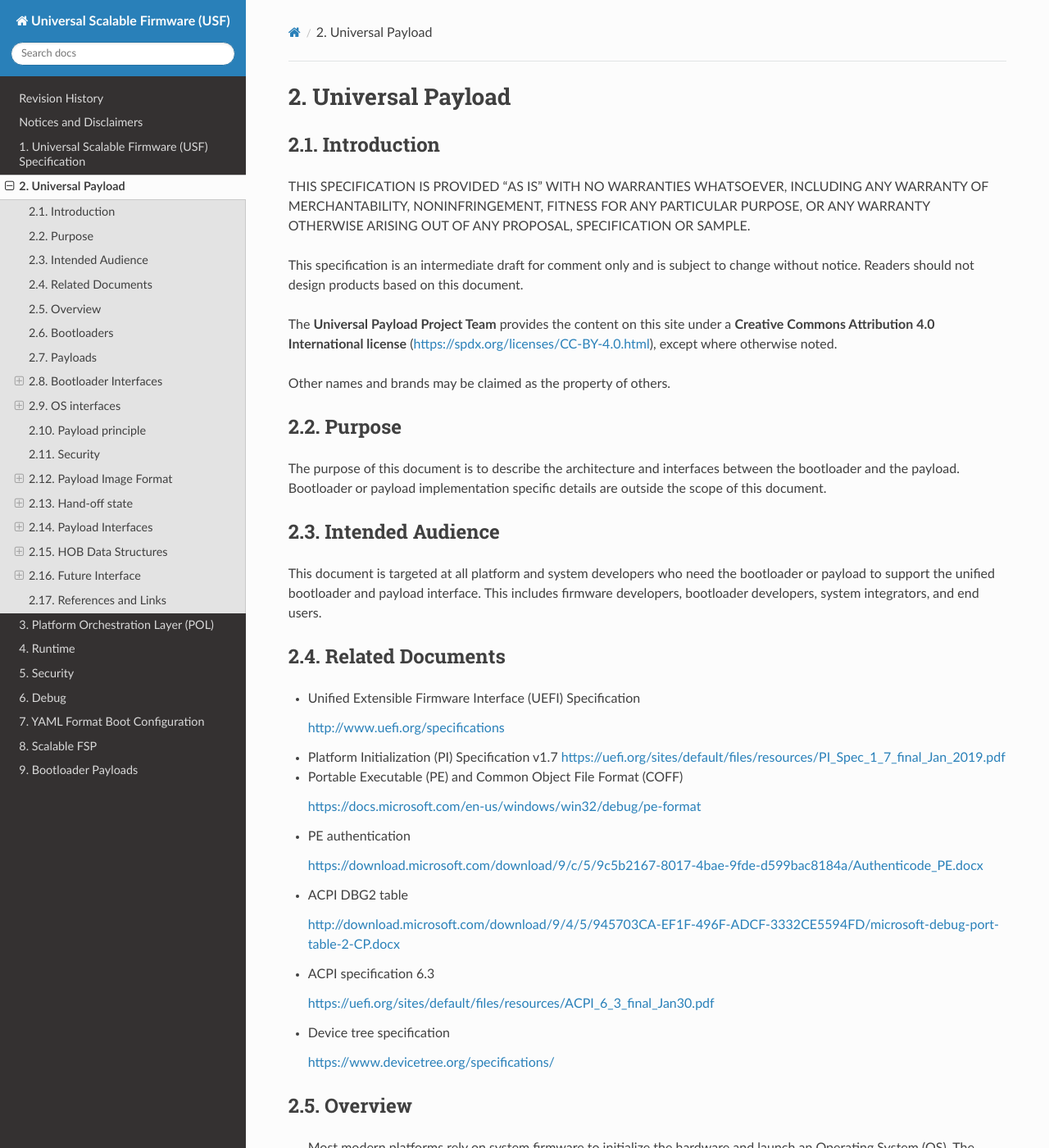
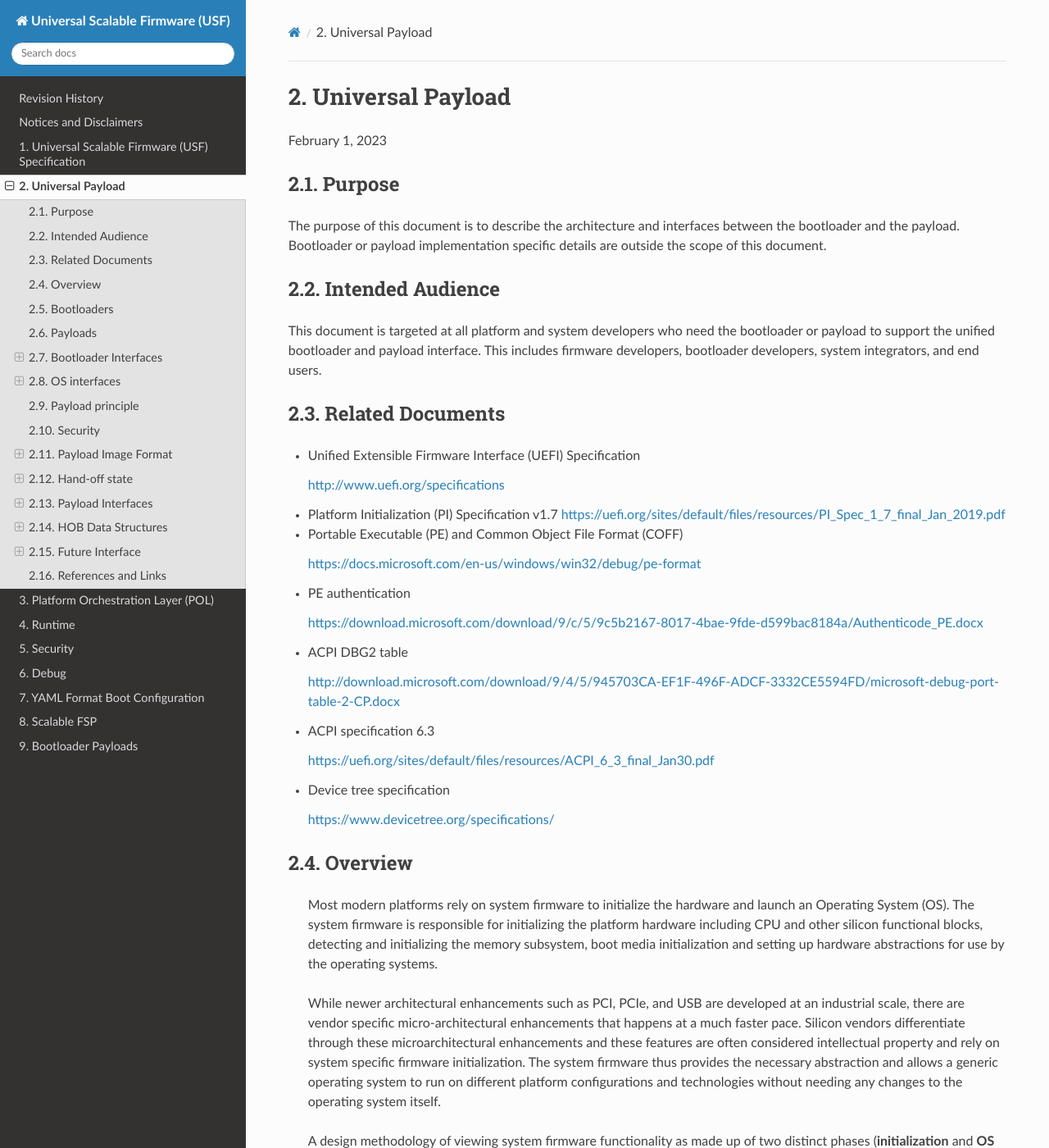
Before and after one commit to UniversalScalableFirmware/documentation, a Sphinx documentation site: the page built from source/2_universal_payload.rst, in a window 1280 px wide and 1400 px high. Shown: the whole window at 82% size. Built offline with Sphinx 7.4.7 and the Read the Docs theme 2.0.0, drawn with Linux system fonts in a browser that asks for light colours; some of the changed text lies outside the part shown.

Commit message:
Remove the introduction from payload chapter
USF chapter Notices and Disclaimers already cover most of the
content of the introduction part. So just remove it to avoid
duplication.

Signed-off-by: Guo Dong <guo.dong@intel.com>

```diff
--- a/source/2_universal_payload.rst
+++ b/source/2_universal_payload.rst
@@ -3,27 +3,7 @@
 Universal Payload
 ===================
 
-
-.. _introduction:
-
-Introduction
------------------
-
-THIS SPECIFICATION IS PROVIDED "AS IS" WITH NO WARRANTIES WHATSOEVER,
-INCLUDING ANY WARRANTY OF MERCHANTABILITY, NONINFRINGEMENT, FITNESS
-FOR ANY PARTICULAR PURPOSE, OR ANY WARRANTY OTHERWISE ARISING OUT OF
-ANY PROPOSAL, SPECIFICATION OR SAMPLE.
-
-This specification is an intermediate draft for comment only and is
-subject to change without notice. Readers should not design products
-based on this document.
-
-The **Universal Payload Project Team** provides the content on this site under a
-**Creative Commons Attribution 4.0 International license** (https://spdx.org/licenses/CC-BY-4.0.html),
-except where otherwise noted.
-
-Other names and brands may be claimed as the property of others.
-
+February 1, 2023
 
 .. _purpose:
 
```
